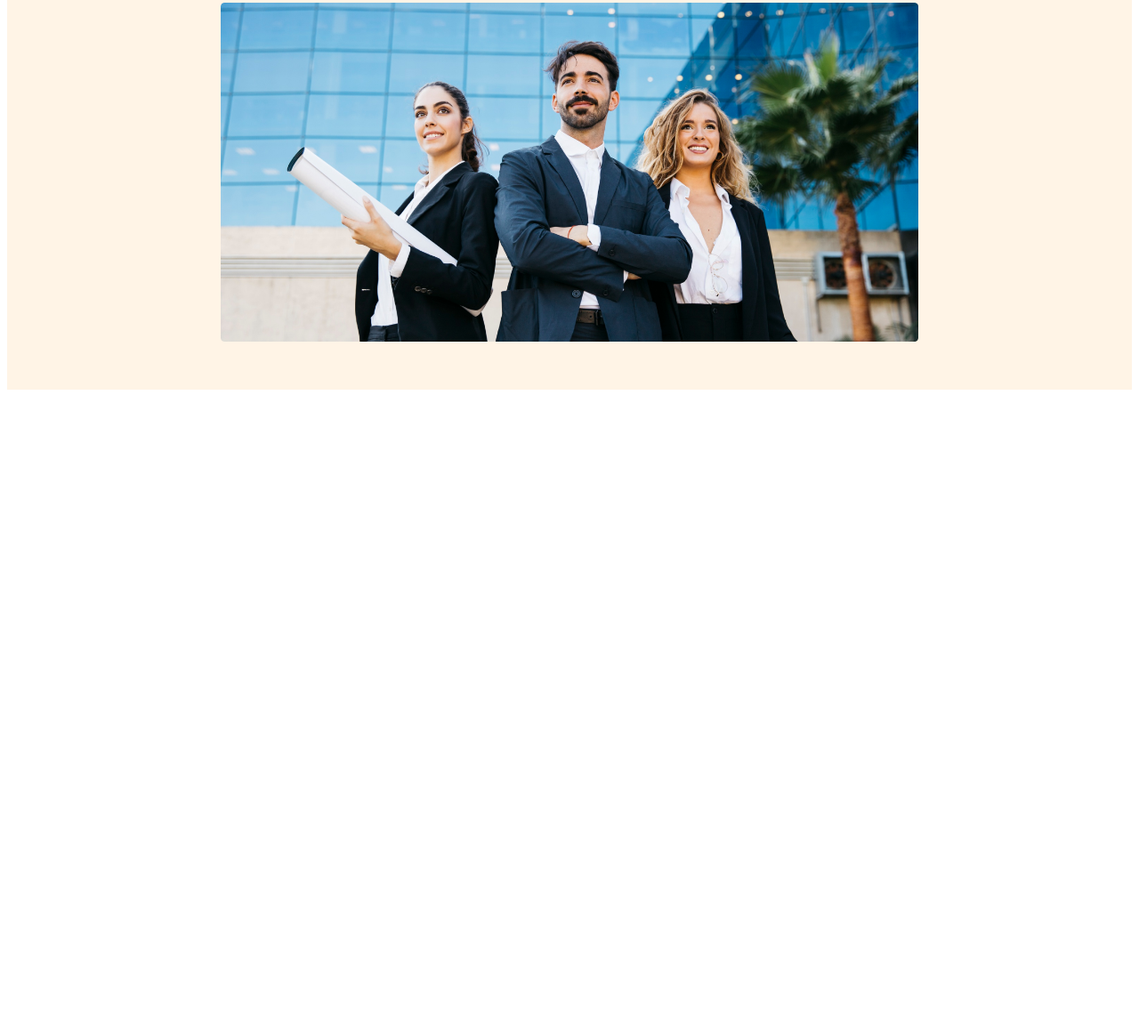
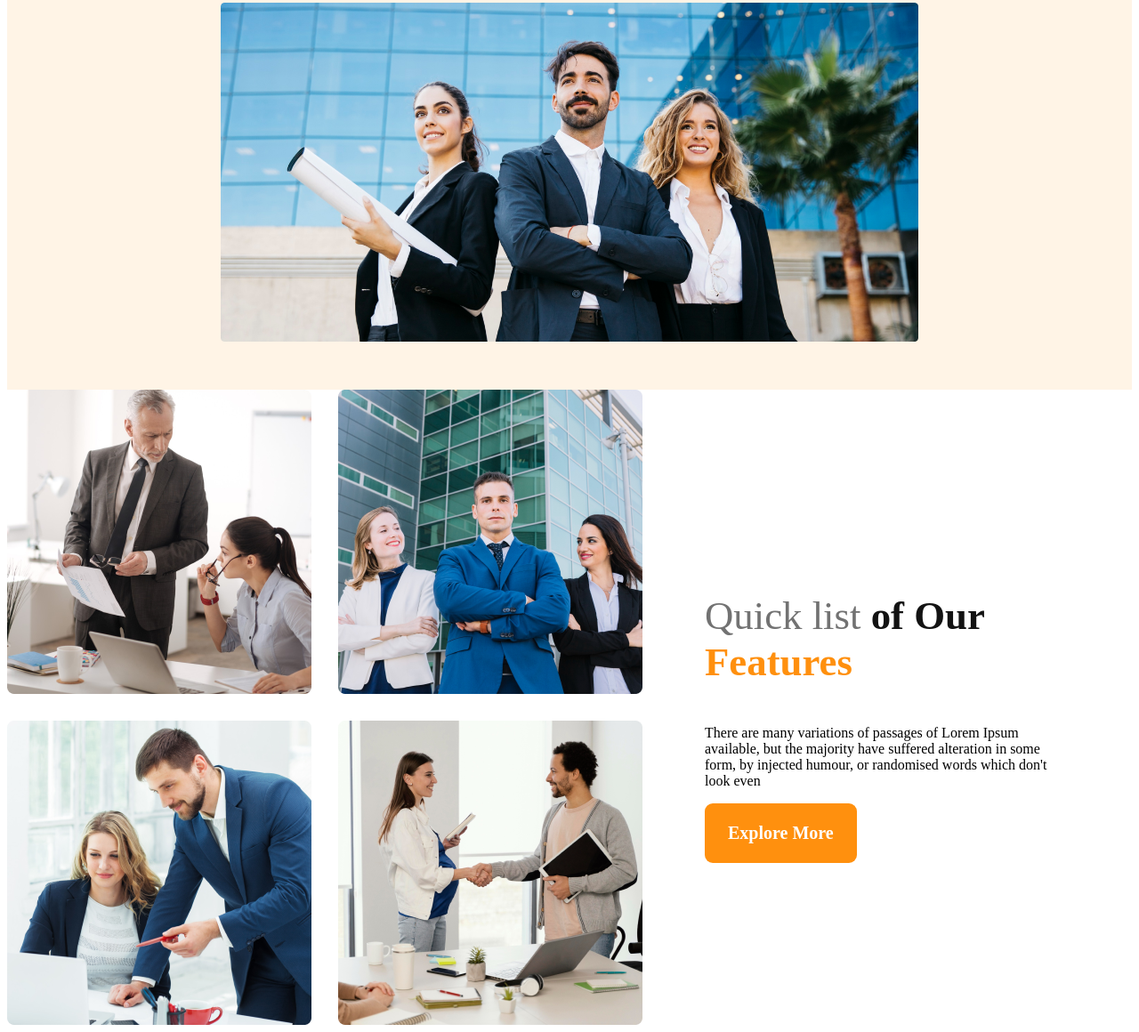
Before and after one commit to jahir0033/my-website, a plain HTML site: page index.html in a window 1280 px wide. Shown: the part 554-1714 px from the top of the page at 89% size. Before the commit the page ends 1000 px from the top, so only its background shows below. Drawn offline with Linux system fonts and the light colour scheme.

Commit message:
feature content added

```diff
--- a/index.html
+++ b/index.html
@@ -8,6 +8,7 @@
 
 </head>
 <body>
+    <!-- header start -->
     <header>
         <nav>
             <h2 class="nav-title">G3 Architects</h2>
@@ -32,10 +33,27 @@
               </div>
                  <img src="images/banner.png" alt="">
         </div>
+    </header>
+      <!-- header end -->
+    <Main>
+          <!-- feature section start -->
+          <section class="teams-container">
+            <div class="teams-img-container">
+                <img src="images/team1.png" alt="">
+                <img src="images/team2.png" alt="">
+                <img src="images/team3.png" alt="">
+                <img src="images/team4.png" alt="">
+            </div>
+            <div class="teams-content">
+                <h3 class="teams-title"><span id="Quick-list">Quick list</span>
+                <span id="black"> of Our</span> <br>
+                <span id="features">Features</span></h3>
+                <p class="teams-description">There are many variations of passages of Lorem Ipsum available, but the majority have suffered alteration in some form, by injected humour,
+                    or randomised words which don't look even</p>
+                    <button class="btn-primary">Explore More</button>
 
-    </header>
-    <Main>
-
+            </div>
+          </section>
     </Main>
     <FOOter>
 
--- a/style/style.css
+++ b/style/style.css
@@ -38,7 +38,7 @@ nav > ul{
 }
 nav li{
     list-style: none;
-    margin-right: 40px;
+    margin-right: 2.5rem;
     font-weight: 500;
     font-size: 1rem;
 
@@ -63,6 +63,40 @@ nav li{
     width: 100%;
 
 }
+main{
+    max-width: 1440px;
+    margin: 0 auto;
+}
+/* teams style */
+.teams-container{
+    display: flex; align-items: center;
+}
+.teams-img-container{
+    display: grid;
+    grid-template-columns: repeat(2,1fr);
+    gap: 30px;
+}
+.teams-content{
+    padding: 0 70px;
+}
+.teams-title{
+    font-size: 2.8rem;
+}
+#Quick-list{
+    color:  #727272;
+    font-weight: 500;
+}
+#black{
+    color: #131313 ;
+    font-weight: 700;
+}
+#features{
+    color: #FF900E;
+    font-weight: 700;
+}
+
+
+
 @media screen and (max-width: 569px ) {
     header{
         padding: 20px;
```
